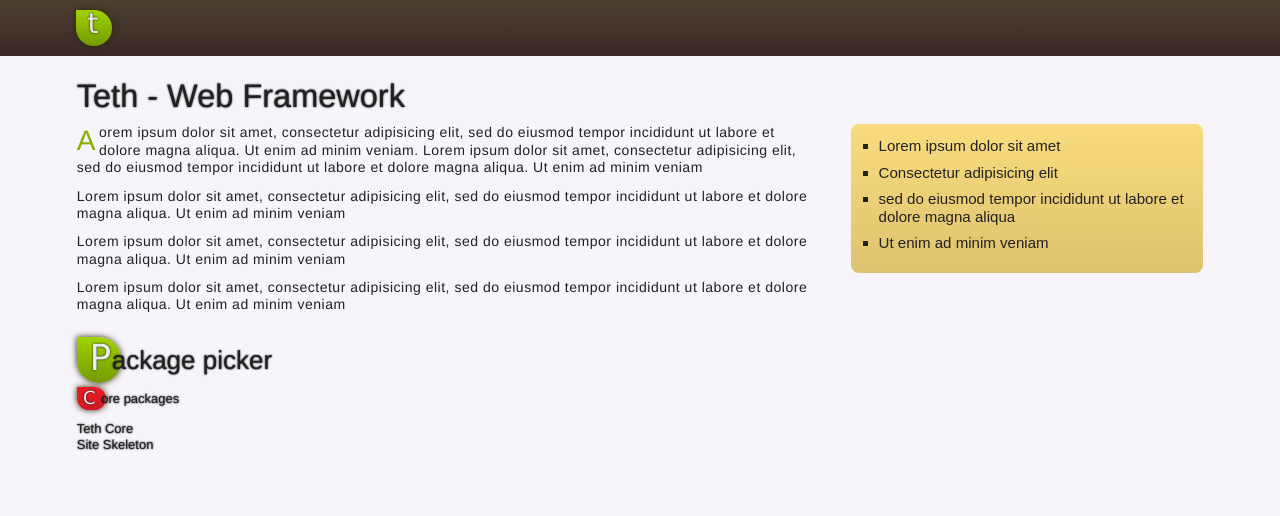
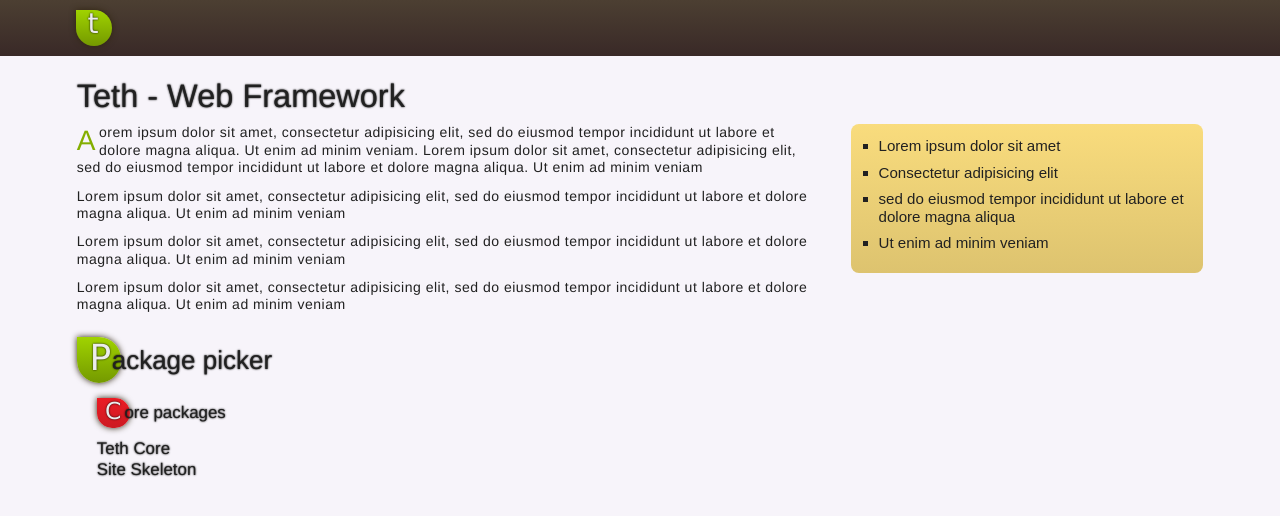
Before and after one commit to charlesmarshall/teth, a Jekyll site: the page built from index.html, in a window 1280 px wide. Shown: the top 516 px of the page. Built offline with Jekyll 4.4.1, drawn with Linux system fonts in a browser that asks for light colours; comment, search, counter and statistics services are not loaded.

Commit message:
picker css

```diff
--- a/stylesheets/v1/styles.css
+++ b/stylesheets/v1/styles.css
@@ -42,11 +42,10 @@ html{background:#F7F4FA;}
 
 h1{font-size:2.5em;}
 h2{font-size:2em;}
-h3,h4{}
+h3,h4{font-size:1.3em;}
 h1,h2{margin-bottom:8px;}
 h3,h4{}
 h1,h2,h5{}
-h3,h4{}
 
 strong,b{font-weight:bold;}
 em,i{font-style:italic;}
@@ -151,6 +150,11 @@ ul.inline li, ol.inline li{float:left;}
   margin-bottom:10px;
 }
 
+/*package picker*/
+#picker .required_packages{
+  margin:20px 0 0 20px;
+}
+
 #footer{
   padding:20px 0;
   display:table;
```
